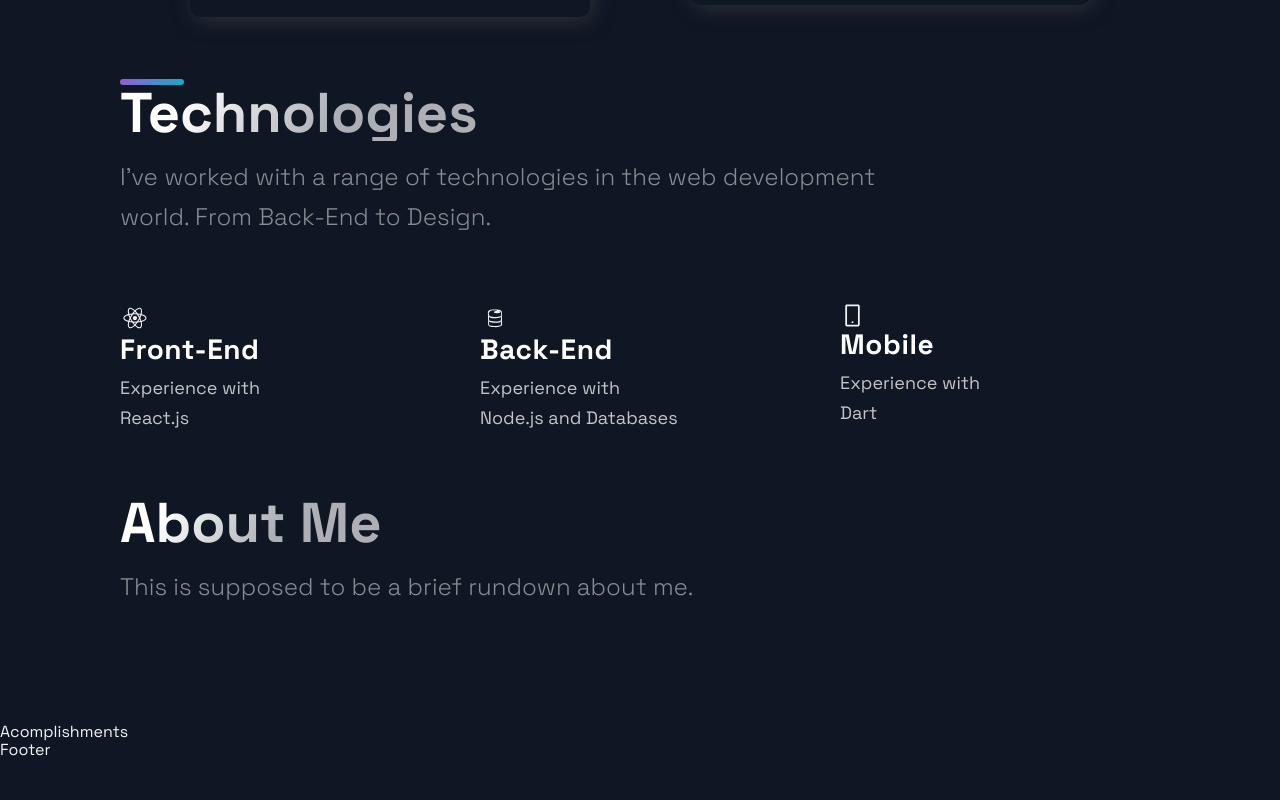
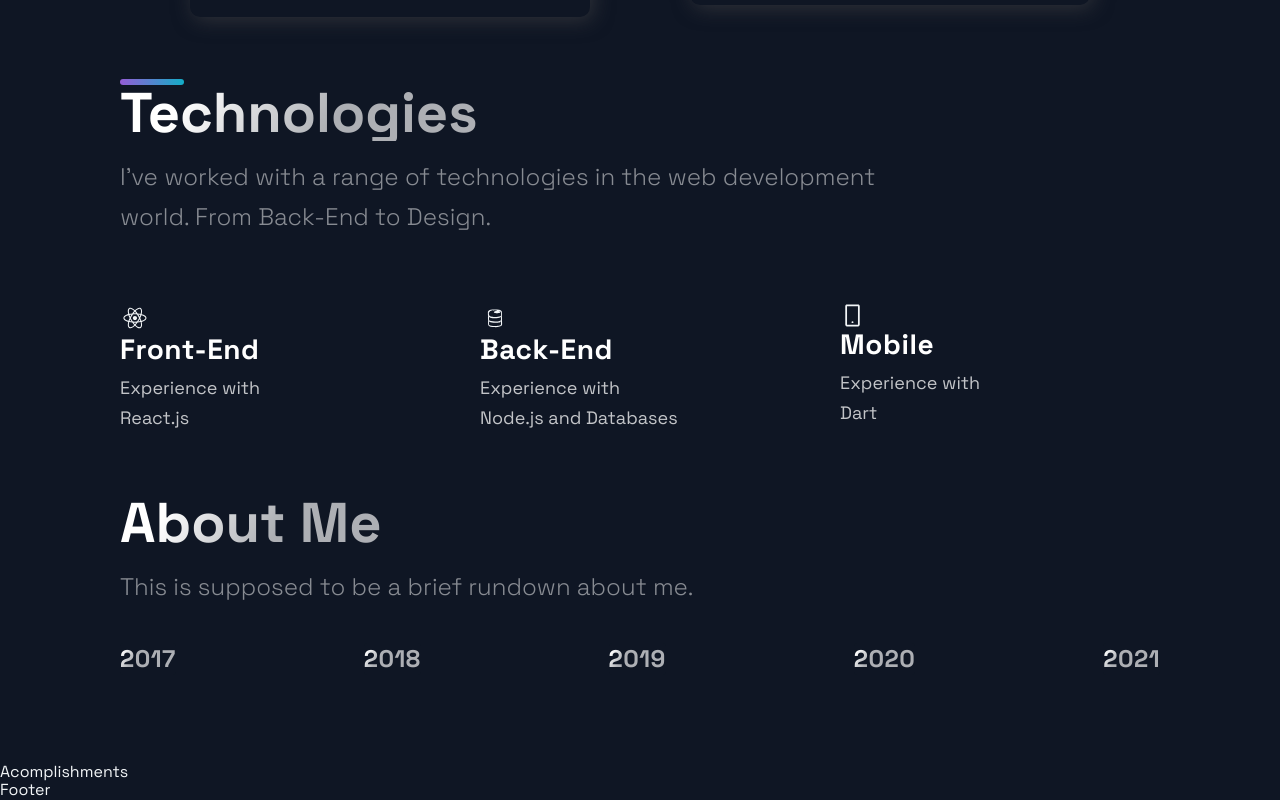
Before and after one commit to Joshpnguyen/joshnguyen.github.io, a Next.js app: page / in a window 1280 px wide. Shown: the part 2146-2946 px from the top of the page. Before the commit the page ends 2906 px from the top, so only its background shows below. Built offline with nearby package versions, Linux system fonts and the light colour scheme.

Commit message:
Adding timeline under About Me section

```diff
--- a/src/components/TimeLine/TimeLine.js
+++ b/src/components/TimeLine/TimeLine.js
@@ -7,22 +7,22 @@
 const TOTAL_CAROUSEL_COUNT = TimeLineData.length;
 
 const Timeline = () => {
-  // const [activeItem, setActiveItem] = useState(0);
+  const [activeItem, setActiveItem] = useState(0);
   const carouselRef = useRef();
 
   // const scroll = (node, left) => {
   //   return node.scrollTo({ left, behavior: 'smooth' });
   // }
 
-  // const handleClick = (e, i) => {
-  //   e.preventDefault();
+  const handleClick = (e, i) => {
+    e.preventDefault();
 
-  //   if (carouselRef.current) {
-  //     const scrollLeft = Math.floor(carouselRef.current.scrollWidth * 0.7 * (i / TimeLineData.length));
+    if (carouselRef.current) {
+      const scrollLeft = Math.floor(carouselRef.current.scrollWidth * 0.7 * (i / TimeLineData.length));
 
-  //     scroll(carouselRef.current, scrollLeft);
-  //   }
-  // }
+      scroll(carouselRef.current, scrollLeft);
+    }
+  }
 
   // const handleScroll = () => {
   //   if (carouselRef.current) {
@@ -49,7 +49,20 @@
         This is supposed to be a brief rundown about me.
       </SectionText>
       <CarouselContainer href="{carouselRef}">
-
+        <>
+        {TimeLineData.map((item, index) => (
+          <CarouselMobileScrollNode key={index} final={index === TOTAL_CAROUSEL_COUNT - 1}>
+            <CarouselItem
+            index={index}
+            id={`carousel__item-${index}`}
+            active={activeItem}
+            onClick={(e) => handleClick(e, index)}
+            >
+            <CarouselItemTitle>{item.year}</CarouselItemTitle>
+            </CarouselItem>
+          </CarouselMobileScrollNode>
+        ))}
+        </>
       </CarouselContainer>
     </Section>
   );
```
